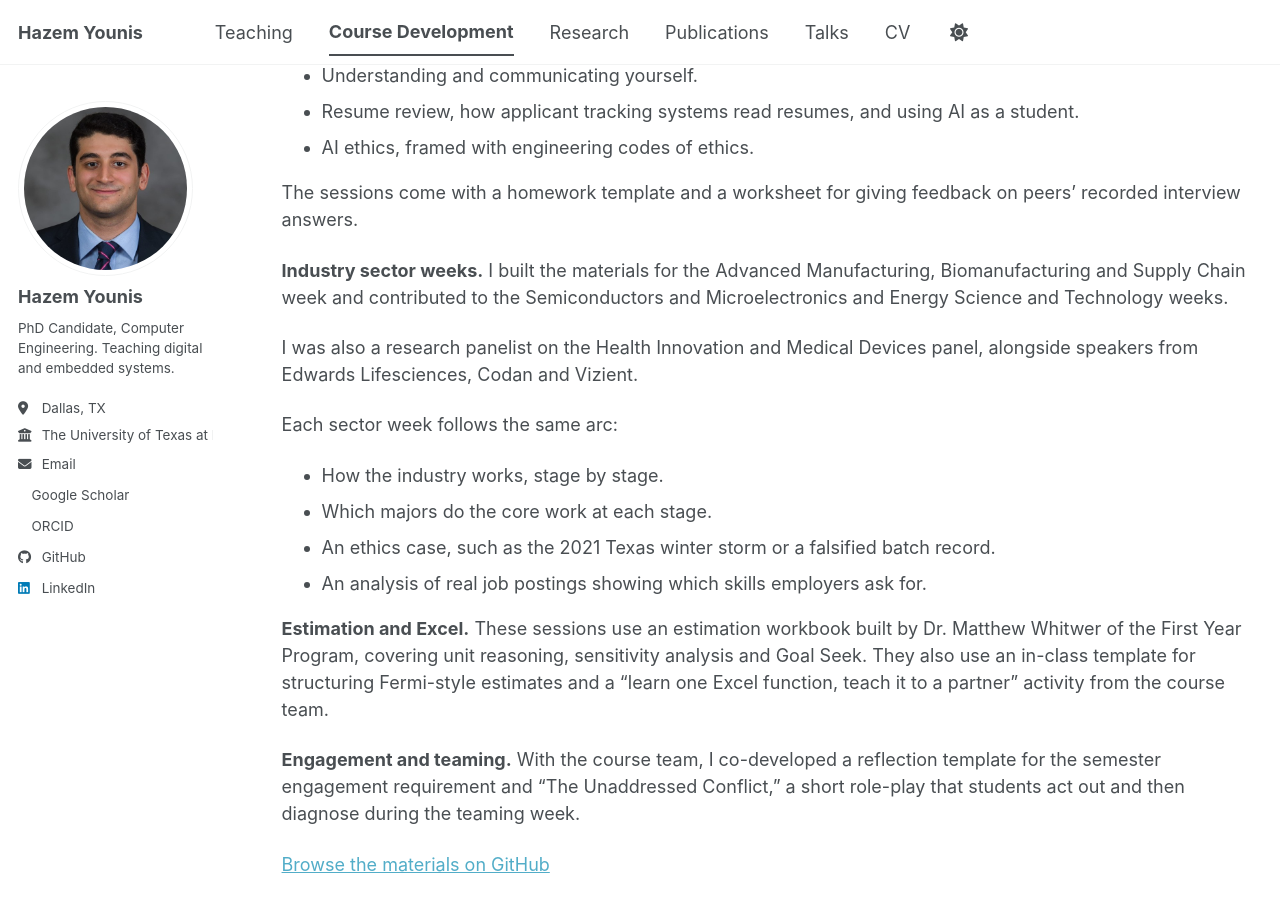
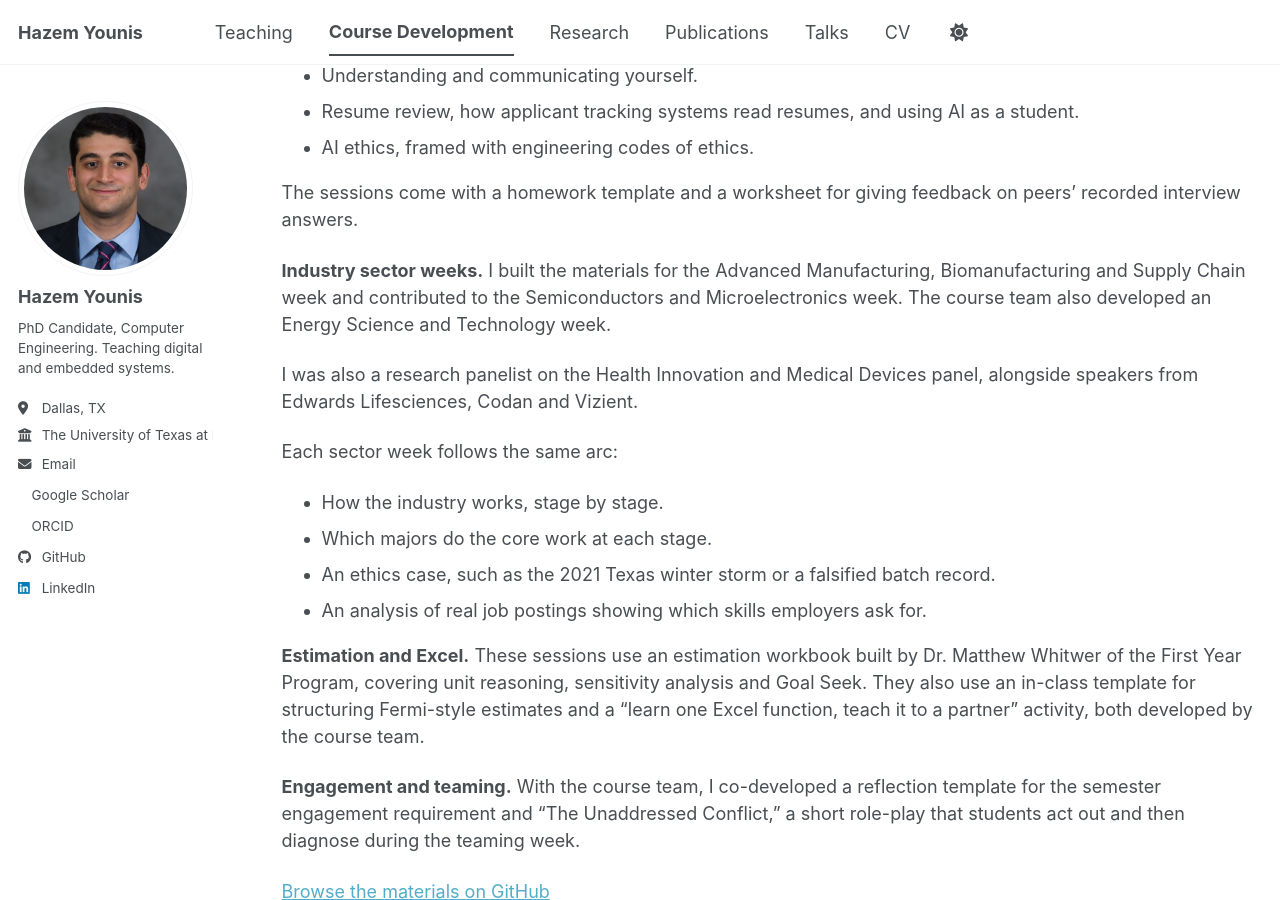
Before and after one commit to Hazem-AF-Younis/hazem-af-younis.github.io, a Jekyll site: the page built from _pages/course-development.md, in a window 1280 px wide and 900 px high, scrolled down 551 px. Built offline with Jekyll 4.4.1, drawn with Linux system fonts in a browser that asks for light colours; a script bundle is joined from its source files by our own code; a style sheet for code colours, icons or effects is not loaded.

Commit message:
Course Development: credit the course team for the energy week and estimation template

```diff
--- a/_pages/course-development.md
+++ b/_pages/course-development.md
@@ -21,7 +21,7 @@ ECS 1100 is the required first-year course for all ten Jonsson School majors. In
 
 The sessions come with a homework template and a worksheet for giving feedback on peers' recorded interview answers.
 
-**Industry sector weeks.** I built the materials for the Advanced Manufacturing, Biomanufacturing and Supply Chain week and contributed to the Semiconductors and Microelectronics and Energy Science and Technology weeks.
+**Industry sector weeks.** I built the materials for the Advanced Manufacturing, Biomanufacturing and Supply Chain week and contributed to the Semiconductors and Microelectronics week. The course team also developed an Energy Science and Technology week.
 
 I was also a research panelist on the Health Innovation and Medical Devices panel, alongside speakers from Edwards Lifesciences, Codan and Vizient.
 
@@ -31,7 +31,7 @@ Each sector week follows the same arc:
 * An ethics case, such as the 2021 Texas winter storm or a falsified batch record.
 * An analysis of real job postings showing which skills employers ask for.
 
-**Estimation and Excel.** These sessions use an estimation workbook built by Dr. Matthew Whitwer of the First Year Program, covering unit reasoning, sensitivity analysis and Goal Seek. They also use an in-class template for structuring Fermi-style estimates and a "learn one Excel function, teach it to a partner" activity from the course team.
+**Estimation and Excel.** These sessions use an estimation workbook built by Dr. Matthew Whitwer of the First Year Program, covering unit reasoning, sensitivity analysis and Goal Seek. They also use an in-class template for structuring Fermi-style estimates and a "learn one Excel function, teach it to a partner" activity, both developed by the course team.
 
 **Engagement and teaming.** With the course team, I co-developed a reflection template for the semester engagement requirement and "The Unaddressed Conflict," a short role-play that students act out and then diagnose during the teaming week.
 
```
